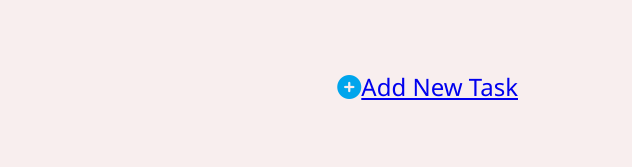
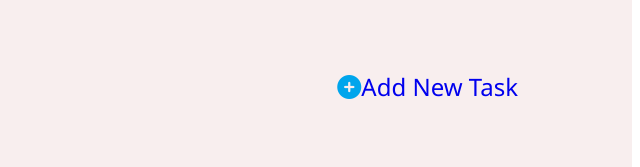
Before and after one commit to rushikeshbhosale185/project-1, a plain HTML site: page index.html in a window 1280 px wide. Shown: the part 160-327 px from the top of the page, 640-1280 px from the left. Drawn offline with Linux system fonts and the light colour scheme.

Commit message:
Update style.css

```diff
--- a/style.css
+++ b/style.css
@@ -32,6 +32,10 @@
     font-family: 'Segoe UI', Tahoma, Geneva, Verdana, sans-serif;
     grid-column: 1/4;
     margin-top: 50px;
+}
+
+.new{
+    text-decoration: none;
 }
 
 .icon:hover{
```
